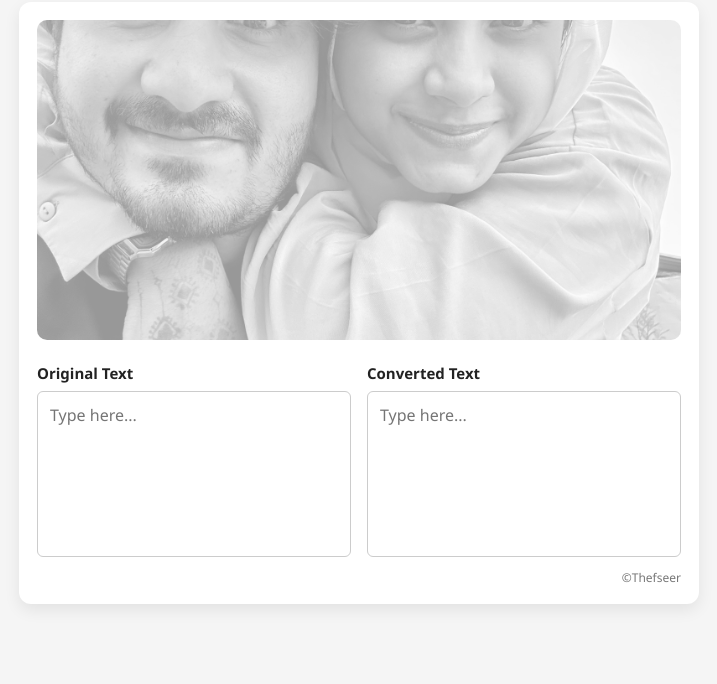
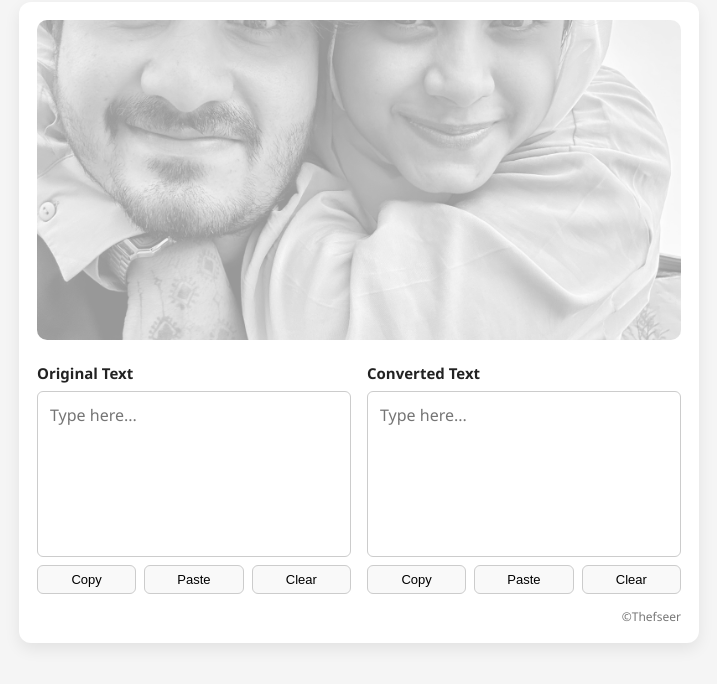
Before and after one commit to thefseer/shellatef, a plain HTML site: page index.html in a window 1280 px wide. Shown: the part 100-784 px from the top of the page, without its empty margins (281-998 px from the left). Drawn offline with Linux system fonts and the light colour scheme.

Commit message:
index.html

```diff
--- a/index.html
+++ b/index.html
@@ -66,7 +66,6 @@
     }
 
     textarea {
-      flex: 1;
       min-height: 140px;
       padding: 12px;
       font-size: 16px;
@@ -76,8 +75,28 @@
       resize: none;
     }
 
+    .actions {
+      display: flex;
+      gap: 8px;
+      margin-top: 8px;
+    }
+
+    button {
+      flex: 1;
+      padding: 6px 8px;
+      font-size: 13px;
+      border: 1px solid #ccc;
+      background: #f9f9f9;
+      border-radius: 6px;
+      cursor: pointer;
+    }
+
+    button:active {
+      background: #eaeaea;
+    }
+
     .footer {
-      margin-top: 12px;
+      margin-top: 14px;
       font-size: 12px;
       color: #777;
       text-align: right;
@@ -87,11 +106,9 @@
       h1 {
         font-size: 26px;
       }
-
       .hero-img {
         max-height: 220px;
       }
-
       .boxes {
         flex-direction: column;
       }
@@ -107,14 +124,26 @@
       <img src="IMG_9532.JPEG" alt="shellatef image" class="hero-img">
 
       <div class="boxes">
+        <!-- Original -->
         <div class="box">
           <h3>Original Text</h3>
           <textarea id="originalText" placeholder="Type here..."></textarea>
+          <div class="actions">
+            <button onclick="copyText(originalText)">Copy</button>
+            <button onclick="pasteText(originalText)">Paste</button>
+            <button onclick="clearText()">Clear</button>
+          </div>
         </div>
 
+        <!-- Converted -->
         <div class="box">
           <h3>Converted Text</h3>
           <textarea id="convertedText" placeholder="Type here..."></textarea>
+          <div class="actions">
+            <button onclick="copyText(convertedText)">Copy</button>
+            <button onclick="pasteText(convertedText)">Paste</button>
+            <button onclick="clearText()">Clear</button>
+          </div>
         </div>
       </div>
 
@@ -123,22 +152,21 @@
   </div>
 
   <script>
-    const original = document.getElementById("originalText");
-    const converted = document.getElementById("convertedText");
-
+    const originalText = document.getElementById("originalText");
+    const convertedText = document.getElementById("convertedText");
     let active = null;
 
-    original.addEventListener("input", () => {
+    originalText.addEventListener("input", () => {
       if (active === "converted") return;
       active = "original";
-      converted.value = shiftBackward(original.value);
+      convertedText.value = shiftBackward(originalText.value);
       active = null;
     });
 
-    converted.addEventListener("input", () => {
+    convertedText.addEventListener("input", () => {
       if (active === "original") return;
       active = "converted";
-      original.value = shiftForward(converted.value);
+      originalText.value = shiftForward(convertedText.value);
       active = null;
     });
 
@@ -157,6 +185,21 @@
         return c;
       }).join("");
     }
+
+    function copyText(el) {
+      navigator.clipboard.writeText(el.value);
+    }
+
+    async function pasteText(el) {
+      const text = await navigator.clipboard.readText();
+      el.value = text;
+      el.dispatchEvent(new Event("input"));
+    }
+
+    function clearText() {
+      originalText.value = "";
+      convertedText.value = "";
+    }
   </script>
 
 </body>
```
